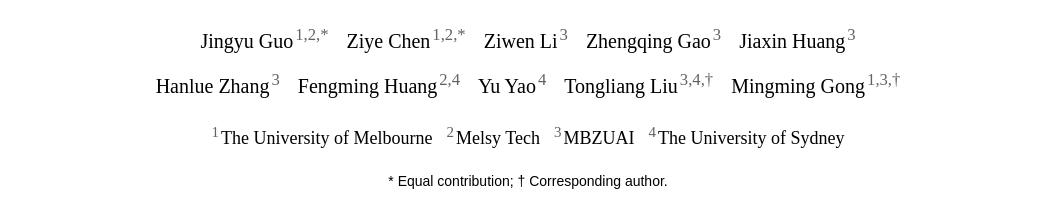
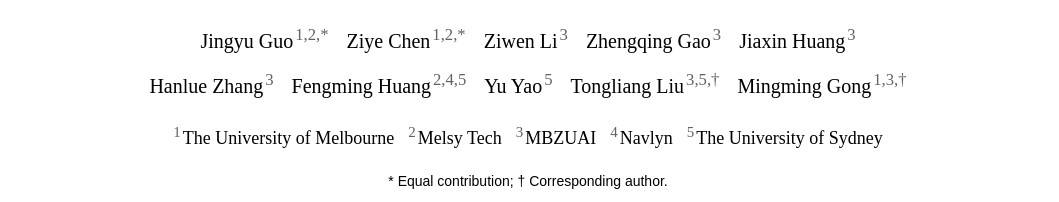
Before and after one commit to jingyu198/HUGE_Bench, a Vue app: page / in a window 1280 px wide. Shown: the part 221-423 px from the top of the page, without its empty margins (112-1171 px from the left). Built offline with nearby package versions, Linux system fonts and the light colour scheme.

Commit message:
Restore Navlyn affiliation for Fengming Huang

```diff
--- a/src/components/sections/Title.vue
+++ b/src/components/sections/Title.vue
@@ -14,9 +14,9 @@
   ],
   [
     { name: 'Hanlue Zhang', marks: '3' },
-    { name: 'Fengming Huang', marks: '2,4' },
-    { name: 'Yu Yao', marks: '4' },
-    { name: 'Tongliang Liu', marks: '3,4,†' },
+    { name: 'Fengming Huang', marks: '2,4,5' },
+    { name: 'Yu Yao', marks: '5' },
+    { name: 'Tongliang Liu', marks: '3,5,†' },
     { name: 'Mingming Gong', marks: '1,3,†' },
   ],
 ]
@@ -25,7 +25,8 @@
   { marks: '1', name: 'The University of Melbourne' },
   { marks: '2', name: 'Melsy Tech' },
   { marks: '3', name: 'MBZUAI' },
-  { marks: '4', name: 'The University of Sydney' },
+  { marks: '4', name: 'Navlyn' },
+  { marks: '5', name: 'The University of Sydney' },
 ]
 
 const resourceButtons = [
```
